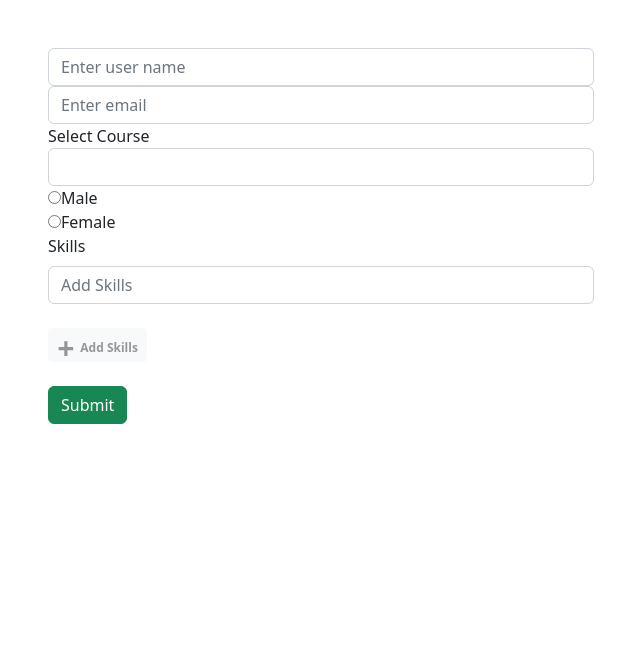
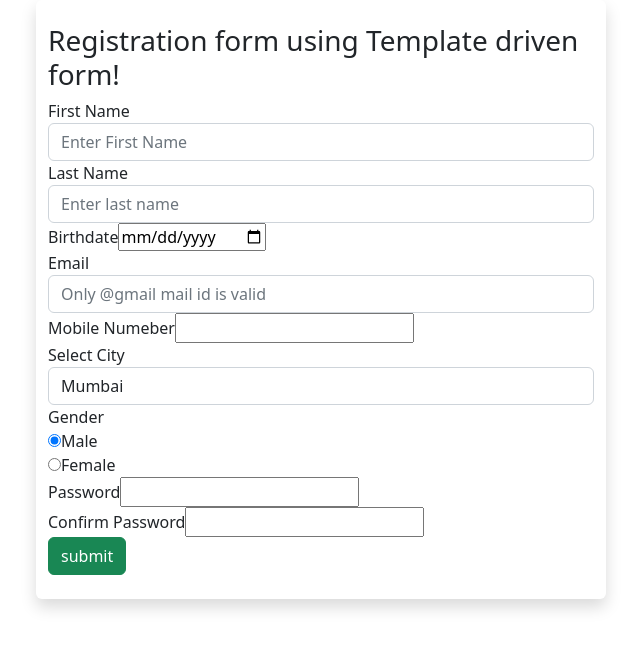
Before and after one commit to parshuramRathod/angularapp, an Angular app: page / in a window 1280 px wide. Shown: the top 648 px of the page, without its empty margins (319-959 px from the left). Built offline with nearby package versions, Linux system fonts and the light colour scheme.

Commit message:
assignment done
assignment done

```diff
--- a/src/app/app.component.html
+++ b/src/app/app.component.html
@@ -117,7 +117,9 @@
 
 <!-- <app-asment-simple-form></app-asment-simple-form> -->
 
-<app-reactiveform></app-reactiveform>
+<!-- <app-reactiveform></app-reactiveform> -->
 
 <!-- <app-asment-reactive-form></app-asment-reactive-form> -->
+
+<app-assment-registration-form-tdf></app-assment-registration-form-tdf>
 <router-outlet></router-outlet>
--- a/src/app/app.module.ts
+++ b/src/app/app.module.ts
@@ -27,6 +27,7 @@ import { SimpleformComponent } from './simpleform/simpleform.component';
 import { AsmentSimpleFormComponent } from './asment-simple-form/asment-simple-form.component';
 import { ReactiveformComponent } from './reactiveform/reactiveform.component';
 import { AsmentReactiveFormComponent } from './asment-reactive-form/asment-reactive-form.component';
+import { AssmentRegistrationFormTDFComponent } from './assment-registration-form-tdf/assment-registration-form-tdf.component';
 
 @NgModule({
   declarations: [
@@ -53,7 +54,8 @@ import { AsmentReactiveFormComponent } from './asment-reactive-form/asment-react
     SimpleformComponent,
     AsmentSimpleFormComponent,
     ReactiveformComponent,
-    AsmentReactiveFormComponent
+    AsmentReactiveFormComponent,
+    AssmentRegistrationFormTDFComponent
   ],
   imports: [
     BrowserModule,
--- /dev/null
+++ b/src/app/assment-registration-form-tdf/assment-registration-form-tdf.component.html
@@ -0,0 +1,64 @@
+<div class="container">
+    <div class="row justify-content-center">
+        <div class="col-md-6 text-left rounded shadow py-4">
+            <h3>Registration form using Template driven form!</h3>
+
+            <form (ngSubmit)="OnSubmit(myRegForm)" #myRegForm="ngForm">
+                <div ngModelGroup="myRegistrationForm" #myRegistrationForm="ngModelGroup">
+                    <div class="form-group">
+                        <label for="FirstName">First Name</label>
+                        <input type="text" class="form-control" minlength="5" maxlength="5" name="firstname" [(ngModel)]="firstname" placeholder="Enter First Name" required>
+                        <small *ngIf="submitted">First name is :{{firstname}} </small>
+                    </div>
+                    <div class="form-group">
+                        <label for="lastName">Last Name</label>
+                        <input type="text" class="form-control" name="lastname" id="lastname" maxlength="10" [(ngModel)]="lastname" placeholder="Enter last name">
+                        <small *ngIf="submitted">Last name is:{{lastname}} </small>
+                    </div>
+                    <div class="form-group">
+                        <label for="bDate">Birthdate</label>
+                        <input type="date" name="birthdate" id="bDate" ngModel>
+                    </div>
+                    <div class="from-group">
+                        <label for="email">Email</label>
+                        <input type="email" name="email" id="email" class="form-control" email #email="ngModel" ngModel pattern="^[a-zA-Z0-9]+@gmail\.[a-zA-z]+$" placeholder="Only @gmail mail id is valid" required>
+                   <small class="text-danger" *ngIf="!email.valid && email.touched">please enter valid email</small>
+                    </div>
+                    <div class="form-group">
+                        <label for="mobNo">Mobile Numeber</label>
+                        <input type="text" name="mobno" id="mobNo" maxlength="10">
+                    </div>
+                    <div class="form-group">
+                        <label for="city">Select City</label>
+                        <select class="form-control" name="city" id="city" [ngModel]="defaultValue">
+                            <option value="Mumbai">Mumbai</option>
+                            <option value="Kolkata">Kolkata</option>
+                            <option value="Delhi">Delhi</option>
+                        </select>
+                    </div>
+                    <div class="form-group">
+                        <label for="gender">Gender</label>
+                        <div *ngFor="let gender of genders" class="custom-control custom-radio">
+                            <input type="radio" id="{{gender.id}}" name="gender" value="{{gender.value}}" [ngModel]="defaultGender" class="custom-control-input">
+                            <label for="{{gender.id}}" class="custom-control-label">{{gender.value}}</label>
+                        </div>
+                    </div>
+                    <div class="form-group">
+                        <label for="password">Password</label>
+                        <input type="password" name="password" id="password" ngModel>
+                    </div>
+                    <div class="form-group" >
+                        <label for="Confirm Password">Confirm Password</label>
+                        <input type="password" name="confirmpassword" id="confirmpassword">
+                    </div>
+
+
+                    <button type="submit" class="btn btn-success">submit</button>
+                </div>
+
+            </form>
+
+        </div>
+
+    </div>
+</div>
--- /dev/null
+++ b/src/app/assment-registration-form-tdf/assment-registration-form-tdf.component.ts
@@ -0,0 +1,33 @@
+import { Component, OnInit } from '@angular/core';
+import { NgForm } from '@angular/forms';
+import { User } from '../models/userDetails';
+
+@Component({
+  selector: 'app-assment-registration-form-tdf',
+  templateUrl: './assment-registration-form-tdf.component.html',
+  styleUrls: ['./assment-registration-form-tdf.component.css']
+})
+export class AssmentRegistrationFormTDFComponent implements OnInit {
+
+  submitted:boolean= false;
+  defaultValue:string='Mumbai';
+  defaultGender:string= "Male";
+  user=new User();
+
+  genders=[
+    {id:'1',value:'Male'},
+    {id:'2',value:'Female'}
+  ]
+
+  constructor() { }
+
+  ngOnInit() {
+  }
+  OnSubmit(form:NgForm){
+    this.submitted=true;
+    console.log(form.value);
+
+  }
+
+
+}
--- /dev/null
+++ b/src/app/models/userDetails.ts
@@ -0,0 +1,11 @@
+export class User{
+    firstName:string;
+    lastName:string;
+    dateOfBirth:number;
+    gender:string;
+    address:string;
+    email:any;
+    city:string;
+    mobileNo:number
+
+}
```
Also changed, not shown: src/app/assment-registration-form-tdf/assment-registration-form-tdf.component.css (added).
